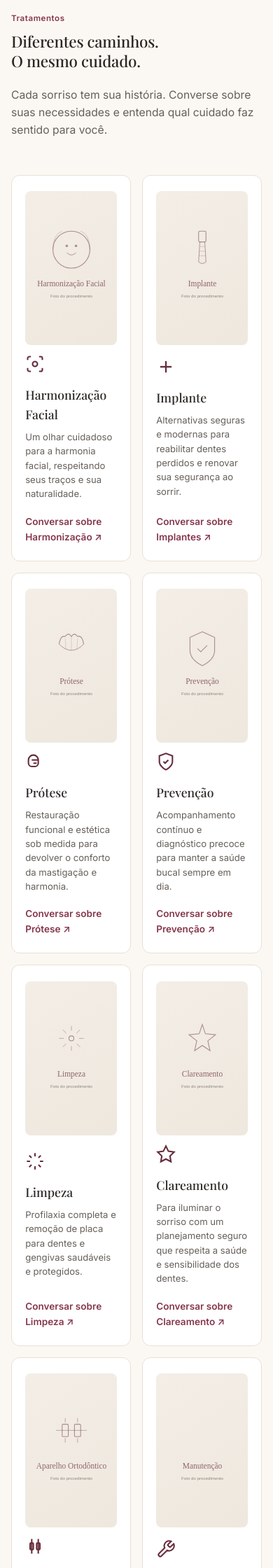
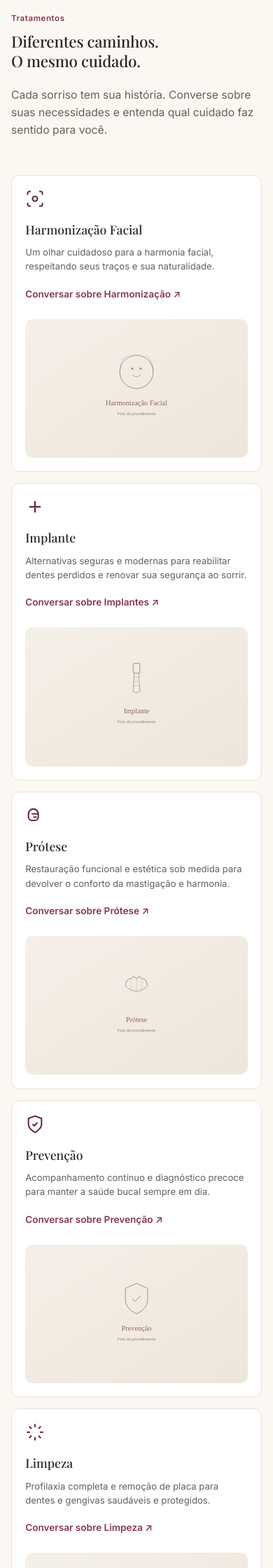
Before and after one commit to Ricardoqs20/Consultorio_Jessica, a Flask app: page / in a window 390 px wide; the page is wider, and only the part inside the window is pictured. Shown: the part 1378-3618 px from the top of that part at 70% size. Run offline with Flask 3, Linux system fonts and the light colour scheme; some web fonts are replaced.

Commit message:
Layout tratamentos: texto 50% esquerda + foto 50% direita, 2 cards por linha

```diff
--- a/static/css/style.css
+++ b/static/css/style.css
@@ -198,10 +198,16 @@ a {
 
 .treatment-photo {
   width: 100%;
-  height: 220px;
+  height: 100%;
   object-fit: cover;
-  border-radius: 8px;
-  margin-bottom: 0.8rem;
+  border-radius: 10px;
+}
+
+.treatment-photo-wrapper {
+  flex: 0 0 50%;
+  min-height: 220px;
+  border-radius: 10px;
+  overflow: hidden;
 }
 .btn-primary {
   background-color: var(--color-burgundy);
@@ -407,7 +413,7 @@ a {
 
 .treatments-grid {
   display: grid;
-  grid-template-columns: repeat(4, 1fr);
+  grid-template-columns: repeat(2, 1fr);
   gap: 1.5rem;
 }
 
@@ -415,12 +421,20 @@ a {
   background: var(--color-bg-card);
   border: 1px solid var(--color-border-card);
   border-radius: 12px;
-  padding: 2.2rem 2rem;
-  display: flex;
-  flex-direction: column;
-  justify-content: space-between;
+  padding: 1.5rem;
+  display: flex;
+  flex-direction: row;
+  align-items: stretch;
+  gap: 1.5rem;
   min-height: 230px;
   transition: var(--transition);
+}
+
+.treatment-content {
+  flex: 0 0 50%;
+  display: flex;
+  flex-direction: column;
+  justify-content: center;
 }
 
 .treatment-card:hover {
@@ -1076,8 +1090,21 @@ a {
   }
 
   .treatments-grid {
-    grid-template-columns: repeat(2, 1fr);
+    grid-template-columns: 1fr;
     gap: 1rem;
+  }
+
+  .treatment-card {
+    flex-direction: column;
+  }
+
+  .treatment-content,
+  .treatment-photo-wrapper {
+    flex: 1 1 auto;
+  }
+
+  .treatment-photo-wrapper {
+    min-height: 180px;
   }
 
   .steps-grid {
@@ -1179,8 +1206,9 @@ a {
   }
 
   .treatment-card {
-    padding: 1.5rem 1.3rem;
-    min-height: 180px;
+    padding: 1.2rem;
+    min-height: auto;
+    flex-direction: column;
   }
 
   .treatment-title {
@@ -1369,8 +1397,9 @@ a {
   }
 
   .treatment-card {
-    padding: 1.4rem 1.2rem;
-    min-height: 160px;
+    padding: 1.2rem;
+    min-height: auto;
+    flex-direction: column;
   }
 
   .treatment-title {
--- a/templates/index.html
+++ b/templates/index.html
@@ -181,8 +181,7 @@
         <div class="treatments-grid">
           <!-- 1: Harmonização Facial -->
           <div class="treatment-card">
-            <img src="{{ url_for('static', filename='images/tratamentos/harmonizacao-facial.svg') }}" alt="Foto de Harmonização Facial" class="treatment-photo">
-            <div>
+            <div class="treatment-content">
               <div class="treatment-icon">
                 <svg width="28" height="28" viewBox="0 0 24 24" fill="none" stroke="currentColor" stroke-width="1.8">
                   <circle cx="12" cy="12" r="3"></circle>
@@ -194,14 +193,16 @@
               </div>
               <h3 class="treatment-title">Harmonização Facial</h3>
               <p class="treatment-desc">Um olhar cuidadoso para a harmonia facial, respeitando seus traços e sua naturalidade.</p>
+              <a href="https://wa.me/5598985834148?text=Olá!%20Gostaria%20de%20saber%20mais%20sobre%20harmonização%20facial." target="_blank" class="treatment-link">Conversar sobre Harmonização ↗</a>
             </div>
-            <a href="https://wa.me/5598985834148?text=Olá!%20Gostaria%20de%20saber%20mais%20sobre%20harmonização%20facial." target="_blank" class="treatment-link">Conversar sobre Harmonização ↗</a>
+            <div class="treatment-photo-wrapper">
+              <img src="{{ url_for('static', filename='images/tratamentos/harmonizacao-facial.svg') }}" alt="Foto de Harmonização Facial" class="treatment-photo">
+            </div>
           </div>
 
           <!-- 2: Implante -->
           <div class="treatment-card">
-            <img src="{{ url_for('static', filename='images/tratamentos/implante.svg') }}" alt="Foto de Implante" class="treatment-photo">
-            <div>
+            <div class="treatment-content">
               <div class="treatment-icon">
                 <svg width="28" height="28" viewBox="0 0 24 24" fill="none" stroke="currentColor" stroke-width="2">
                   <line x1="12" y1="5" x2="12" y2="19"></line>
@@ -210,14 +211,16 @@
               </div>
               <h3 class="treatment-title">Implante</h3>
               <p class="treatment-desc">Alternativas seguras e modernas para reabilitar dentes perdidos e renovar sua segurança ao sorrir.</p>
+              <a href="https://wa.me/5598985834148?text=Olá!%20Gostaria%20de%20saber%20mais%20sobre%20implantes%20dentários." target="_blank" class="treatment-link">Conversar sobre Implantes ↗</a>
             </div>
-            <a href="https://wa.me/5598985834148?text=Olá!%20Gostaria%20de%20saber%20mais%20sobre%20implantes%20dentários." target="_blank" class="treatment-link">Conversar sobre Implantes ↗</a>
+            <div class="treatment-photo-wrapper">
+              <img src="{{ url_for('static', filename='images/tratamentos/implante.svg') }}" alt="Foto de Implante" class="treatment-photo">
+            </div>
           </div>
 
           <!-- 3: Prótese -->
           <div class="treatment-card">
-            <img src="{{ url_for('static', filename='images/tratamentos/protese.svg') }}" alt="Foto de Prótese" class="treatment-photo">
-            <div>
+            <div class="treatment-content">
               <div class="treatment-icon">
                 <svg width="28" height="28" viewBox="0 0 24 24" fill="none" stroke="currentColor" stroke-width="1.8">
                   <path d="M4 10c0-3.3 2.7-6 6-6s6 2.7 6 6v4c0 2.2-1.8 4-4 4h-4c-2.2 0-4-1.8-4-4v-4z"></path>
@@ -227,14 +230,16 @@
               </div>
               <h3 class="treatment-title">Prótese</h3>
               <p class="treatment-desc">Restauração funcional e estética sob medida para devolver o conforto da mastigação e harmonia.</p>
+              <a href="https://wa.me/5598985834148?text=Olá!%20Gostaria%20de%20saber%20mais%20sobre%20próteses%20dentárias." target="_blank" class="treatment-link">Conversar sobre Prótese ↗</a>
             </div>
-            <a href="https://wa.me/5598985834148?text=Olá!%20Gostaria%20de%20saber%20mais%20sobre%20próteses%20dentárias." target="_blank" class="treatment-link">Conversar sobre Prótese ↗</a>
+            <div class="treatment-photo-wrapper">
+              <img src="{{ url_for('static', filename='images/tratamentos/protese.svg') }}" alt="Foto de Prótese" class="treatment-photo">
+            </div>
           </div>
 
           <!-- 4: Prevenção -->
           <div class="treatment-card">
-            <img src="{{ url_for('static', filename='images/tratamentos/prevencao.svg') }}" alt="Foto de Prevenção" class="treatment-photo">
-            <div>
+            <div class="treatment-content">
               <div class="treatment-icon">
                 <svg width="28" height="28" viewBox="0 0 24 24" fill="none" stroke="currentColor" stroke-width="1.8">
                   <path d="M12 22s8-4 8-10V5l-8-3-8 3v7c0 6 8 10 8 10z"></path>
@@ -243,14 +248,16 @@
               </div>
               <h3 class="treatment-title">Prevenção</h3>
               <p class="treatment-desc">Acompanhamento contínuo e diagnóstico precoce para manter a saúde bucal sempre em dia.</p>
+              <a href="https://wa.me/5598985834148?text=Olá!%20Gostaria%20de%20saber%20mais%20sobre%20cuidados%20de%20prevenção." target="_blank" class="treatment-link">Conversar sobre Prevenção ↗</a>
             </div>
-            <a href="https://wa.me/5598985834148?text=Olá!%20Gostaria%20de%20saber%20mais%20sobre%20cuidados%20de%20prevenção." target="_blank" class="treatment-link">Conversar sobre Prevenção ↗</a>
+            <div class="treatment-photo-wrapper">
+              <img src="{{ url_for('static', filename='images/tratamentos/prevencao.svg') }}" alt="Foto de Prevenção" class="treatment-photo">
+            </div>
           </div>
 
           <!-- 5: Limpeza -->
           <div class="treatment-card">
-            <img src="{{ url_for('static', filename='images/tratamentos/limpeza.svg') }}" alt="Foto de Limpeza" class="treatment-photo">
-            <div>
+            <div class="treatment-content">
               <div class="treatment-icon">
                 <svg width="28" height="28" viewBox="0 0 24 24" fill="none" stroke="currentColor" stroke-width="1.8">
                   <path d="M12 2v4m0 12v4M4.93 4.93l2.83 2.83m8.48 8.48l2.83 2.83M2 12h4m12 0h4M4.93 19.07l2.83-2.83m8.48-8.48l2.83-2.83"/>
@@ -258,14 +265,16 @@
               </div>
               <h3 class="treatment-title">Limpeza</h3>
               <p class="treatment-desc">Profilaxia completa e remoção de placa para dentes e gengivas saudáveis e protegidos.</p>
+              <a href="https://wa.me/5598985834148?text=Olá!%20Gostaria%20de%20agendar%20uma%20limpeza%20dental." target="_blank" class="treatment-link">Conversar sobre Limpeza ↗</a>
             </div>
-            <a href="https://wa.me/5598985834148?text=Olá!%20Gostaria%20de%20agendar%20uma%20limpeza%20dental." target="_blank" class="treatment-link">Conversar sobre Limpeza ↗</a>
+            <div class="treatment-photo-wrapper">
+              <img src="{{ url_for('static', filename='images/tratamentos/limpeza.svg') }}" alt="Foto de Limpeza" class="treatment-photo">
+            </div>
           </div>
 
           <!-- 6: Clareamento -->
           <div class="treatment-card">
-            <img src="{{ url_for('static', filename='images/tratamentos/clareamento.svg') }}" alt="Foto de Clareamento" class="treatment-photo">
-            <div>
+            <div class="treatment-content">
               <div class="treatment-icon">
                 <svg width="28" height="28" viewBox="0 0 24 24" fill="none" stroke="currentColor" stroke-width="1.8">
                   <polygon points="12 2 15.09 8.26 22 9.27 17 14.14 18.18 21.02 12 17.77 5.82 21.02 7 14.14 2 9.27 8.91 8.26 12 2"></polygon>
@@ -273,14 +282,16 @@
               </div>
               <h3 class="treatment-title">Clareamento</h3>
               <p class="treatment-desc">Para iluminar o sorriso com um planejamento seguro que respeita a saúde e sensibilidade dos dentes.</p>
+              <a href="https://wa.me/5598985834148?text=Olá!%20Gostaria%20de%20saber%20mais%20sobre%20o%20clareamento%20dental." target="_blank" class="treatment-link">Conversar sobre Clareamento ↗</a>
             </div>
-            <a href="https://wa.me/5598985834148?text=Olá!%20Gostaria%20de%20saber%20mais%20sobre%20o%20clareamento%20dental." target="_blank" class="treatment-link">Conversar sobre Clareamento ↗</a>
+            <div class="treatment-photo-wrapper">
+              <img src="{{ url_for('static', filename='images/tratamentos/clareamento.svg') }}" alt="Foto de Clareamento" class="treatment-photo">
+            </div>
           </div>
 
           <!-- 7: Aparelho Ortodôntico -->
           <div class="treatment-card">
-            <img src="{{ url_for('static', filename='images/tratamentos/aparelho-ortodontico.svg') }}" alt="Foto de Aparelho Ortodôntico" class="treatment-photo">
-            <div>
+            <div class="treatment-content">
               <div class="treatment-icon">
                 <svg width="28" height="28" viewBox="0 0 24 24" fill="none" stroke="currentColor" stroke-width="1.8">
                   <line x1="8" y1="3" x2="8" y2="21"></line>
@@ -291,14 +302,16 @@
               </div>
               <h3 class="treatment-title">Aparelho Ortodôntico</h3>
               <p class="treatment-desc">Alinhamento e equilíbrio do sorriso. Entenda as possibilidades e aparelhos para o seu caso.</p>
+              <a href="https://wa.me/5598985834148?text=Olá!%20Gostaria%20de%20saber%20mais%20sobre%20aparelho%20ortodôntico." target="_blank" class="treatment-link">Conversar sobre Ortodontia ↗</a>
             </div>
-            <a href="https://wa.me/5598985834148?text=Olá!%20Gostaria%20de%20saber%20mais%20sobre%20aparelho%20ortodôntico." target="_blank" class="treatment-link">Conversar sobre Ortodontia ↗</a>
+            <div class="treatment-photo-wrapper">
+              <img src="{{ url_for('static', filename='images/tratamentos/aparelho-ortodontico.svg') }}" alt="Foto de Aparelho Ortodôntico" class="treatment-photo">
+            </div>
           </div>
 
           <!-- 8: Manutenção -->
           <div class="treatment-card">
-            <img src="{{ url_for('static', filename='images/tratamentos/manutencao.svg') }}" alt="Foto de Manutenção" class="treatment-photo">
-            <div>
+            <div class="treatment-content">
               <div class="treatment-icon">
                 <svg width="28" height="28" viewBox="0 0 24 24" fill="none" stroke="currentColor" stroke-width="1.8">
                   <path d="M14.7 6.3a1 1 0 0 0 0 1.4l1.6 1.6a1 1 0 0 0 1.4 0l3.77-3.77a6 6 0 0 1-7.94 7.94l-6.91 6.91a2.12 2.12 0 0 1-3-3l6.91-6.91a6 6 0 0 1 7.94-7.94l-3.76 3.76z"></path>
@@ -306,8 +319,11 @@
               </div>
               <h3 class="treatment-title">Manutenção</h3>
               <p class="treatment-desc">Manutenção e ajustes periódicos do aparelho ortodôntico para garantir a evolução e o sucesso do seu tratamento.</p>
+              <a href="https://wa.me/5598985834148?text=Olá!%20Gostaria%20de%20agendar%20uma%20manutenção%20do%20meu%20aparelho." target="_blank" class="treatment-link">Conversar sobre Manutenção ↗</a>
             </div>
-            <a href="https://wa.me/5598985834148?text=Olá!%20Gostaria%20de%20agendar%20uma%20manutenção%20do%20meu%20aparelho." target="_blank" class="treatment-link">Conversar sobre Manutenção ↗</a>
+            <div class="treatment-photo-wrapper">
+              <img src="{{ url_for('static', filename='images/tratamentos/manutencao.svg') }}" alt="Foto de Manutenção" class="treatment-photo">
+            </div>
           </div>
         </div>
 
```
